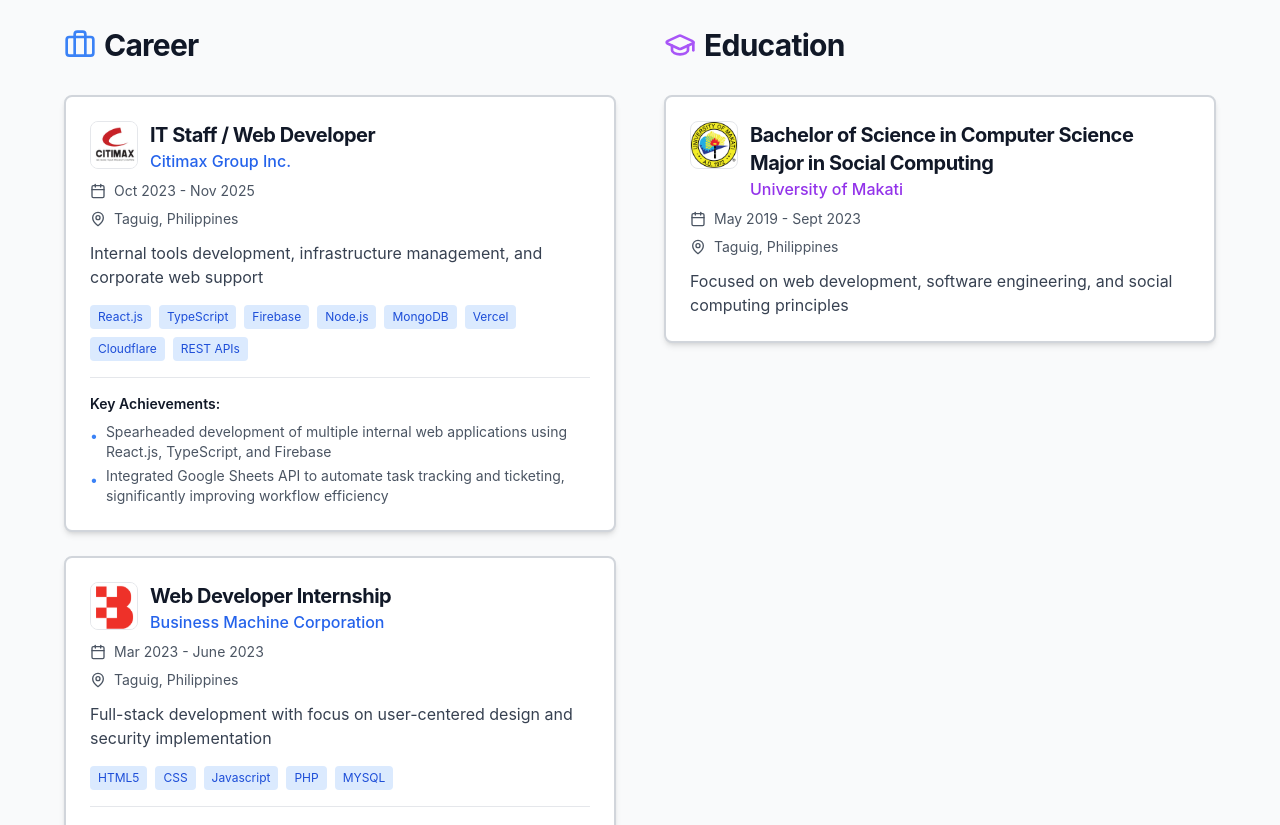
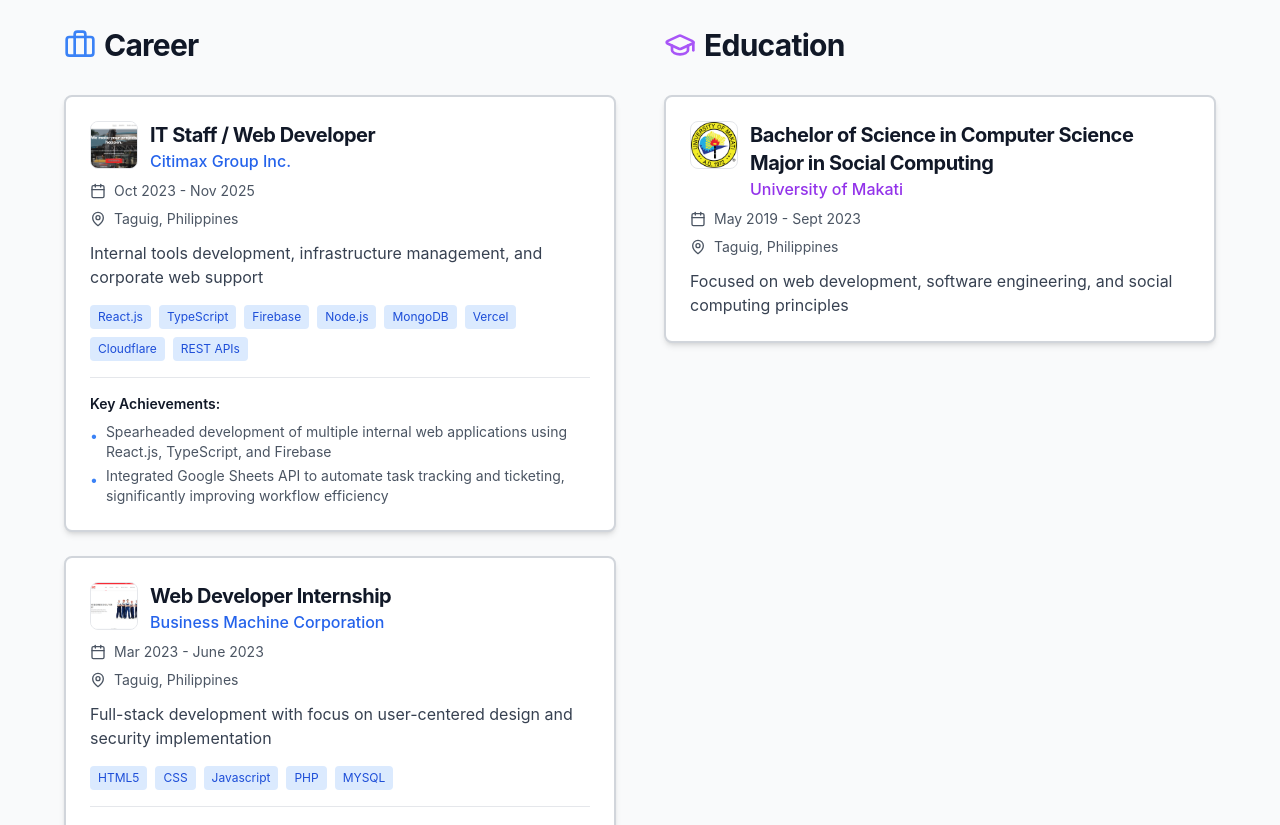
Before and after one commit to wardslarc/PortfolioWeb---version-2, a React (Vite) app: page / in a window 1280 px wide. Shown: the part 1960-2785 px from the top of the page. Built offline with nearby package versions, Linux system fonts and the light colour scheme.

Commit message:
fix: correct image paths for logos and previews - move assets to public folder for proper Vite deployment

```diff
--- a/src/components/CareerEducationSection.tsx
+++ b/src/components/CareerEducationSection.tsx
@@ -73,7 +73,7 @@ const CareerEducationSection = () => {
       period: "Oct 2023 - Nov 2025",
       location: "Taguig, Philippines",
       description: "Internal tools development, infrastructure management, and corporate web support",
-      logo: "/assets/citimax.png",
+      logo: "/citimax.png",
       previewImage: "/citimax.png",
       achievements: [
         "Spearheaded development of multiple internal web applications using React.js, TypeScript, and Firebase",
@@ -91,7 +91,7 @@ const CareerEducationSection = () => {
       period: "Mar 2023 - June 2023",
       location: "Taguig, Philippines",
       description: "Full-stack development with focus on user-centered design and security implementation",
-      logo: "/assets/bismac.png",
+      logo: "/bismac.png",
       previewImage: "/bismac.png",
       achievements: [
         "Developed a library seat status monitoring system that enabled real-time tracking, improving space utilization and user visibility",
@@ -111,8 +111,8 @@ const CareerEducationSection = () => {
       period: "May 2019 - Sept 2023",
       location: "Taguig, Philippines",
       description: "Focused on web development, software engineering, and social computing principles",
-      logo: "/assets/umaklogo.png",
-      previewImage: "/assets/umak.png",
+      logo: "/umaklogo.png",
+      previewImage: "/umak.png",
       website: "https://www.umak.edu.ph/",
       type: "education",
     },
@@ -363,7 +363,7 @@ const CareerEducationSection = () => {
                       </div>
                       <div className="w-full h-48 bg-gray-100 relative">
                         <img
-                          src={item.previewImage || "/assets/umak.png"}
+                          src={item.previewImage || "/umak.png"}
                           alt="Institution preview"
                           className="w-full h-full object-cover"
                         />
```
Also changed, not shown: public/umaklogo.png (added), 1 other file (tests, documents, lock files or other folders).
